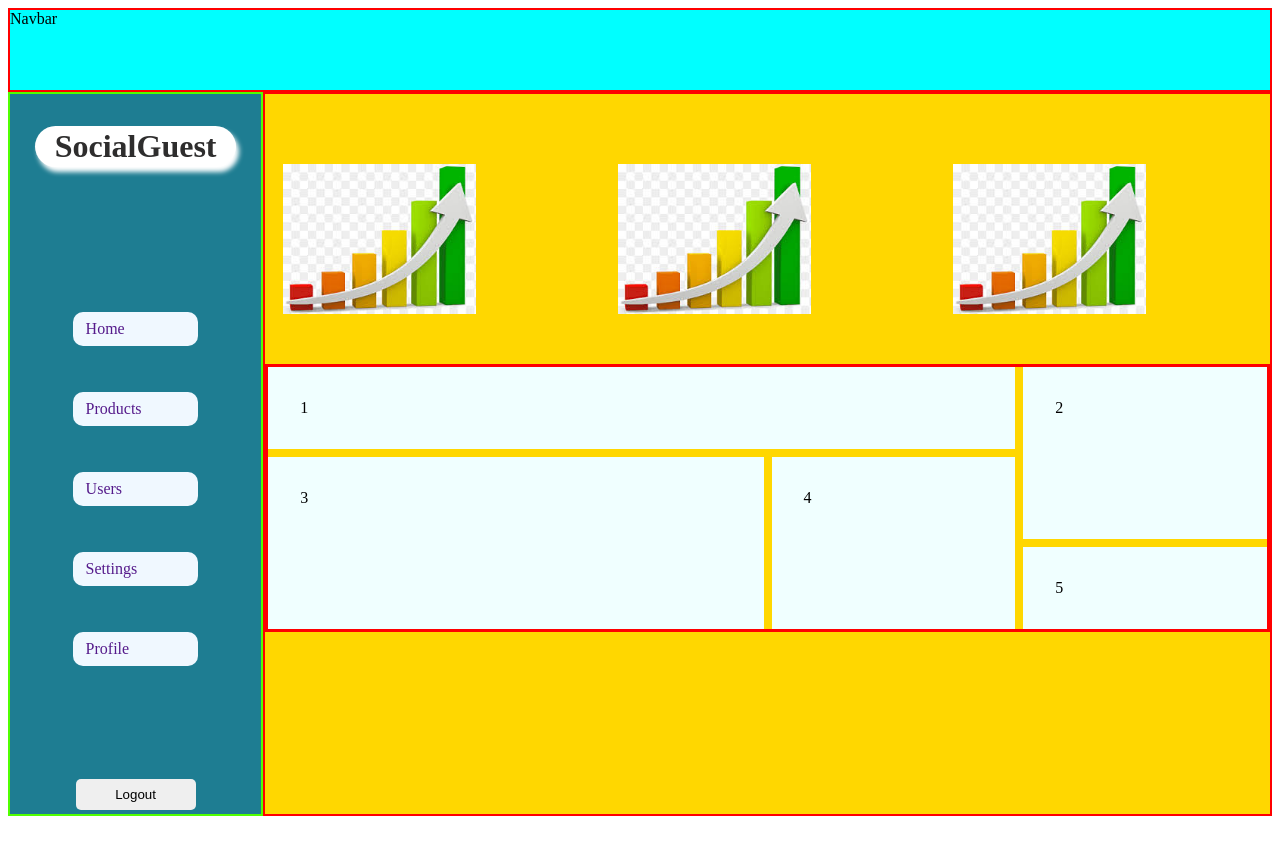
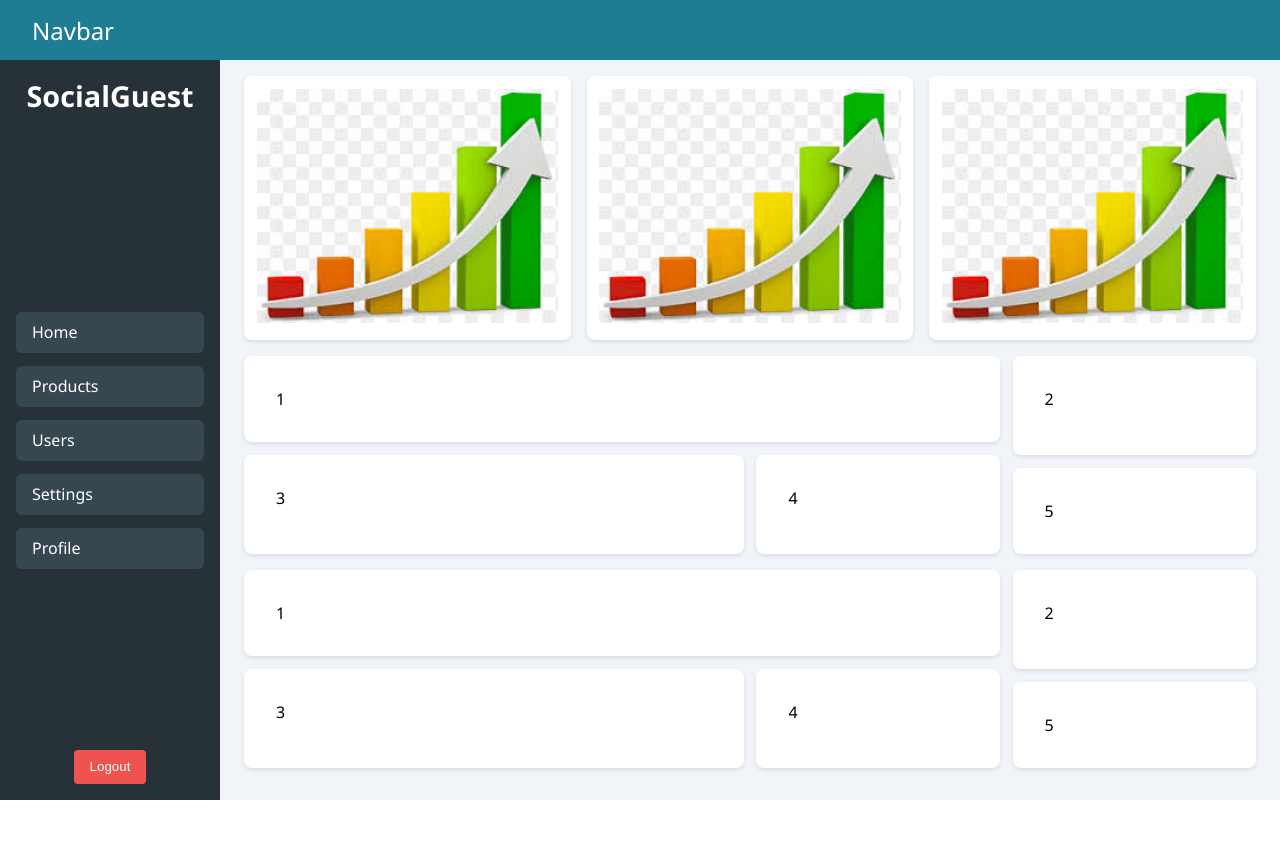
Before and after one commit to pavanp0309/May_fs_21-25, a plain HTML site: page css/AD.html in a window 1280 px wide. Before the commit the page ends 824 px from the top, so only its background shows below. Drawn offline with Linux system fonts and the light colour scheme.

Commit message:
updated-dashboard

```diff
--- a/css/AD.html
+++ b/css/AD.html
@@ -2,41 +2,37 @@
 <html lang="en">
 <head>
   <meta charset="UTF-8" />
-    <meta name="viewport" content="width=device-width, initial-scale=1.0" />
-    <title>Document</title>
-    <link rel="stylesheet" href="flexd.css" />
+  <meta name="viewport" content="width=device-width, initial-scale=1.0">
+  <title>Dashboard Layout</title>
+  <link rel="stylesheet" href="flexd.css">
 </head>
 <body>
-    <div class="dashboard">
   <div class="navbar">Navbar</div>
   <div class="layout">
     <div class="sidebar">
       <h3 class="brand_Name">SocialGuest</h3>
-          <!-- links for SIDE_NAV -->
       <ul class="sidenav_nav">
-            <li class="nav_item"><a class="nav-links" href="">Home</a></li>
-            <li class="nav_item"><a class="nav-links" href="">Products</a></li>
-            <li class="nav_item"><a class="nav-links" href="">Users</a></li>
-            <li class="nav_item"><a class="nav-links" href="">Settings</a></li>
-            <li class="nav_item"><a class="nav-links" href="">Profile</a></li>
+        <li class="nav_item"><a class="nav-links" href="#">Home</a></li>
+        <li class="nav_item"><a class="nav-links" href="#">Products</a></li>
+        <li class="nav_item"><a class="nav-links" href="#">Users</a></li>
+        <li class="nav_item"><a class="nav-links" href="#">Settings</a></li>
+        <li class="nav_item"><a class="nav-links" href="#">Profile</a></li>
       </ul>
-
-          <!-- logout button -->
-          <button class="btn btn-logout">Logout</button>
+      <button class="btn-logout">Logout</button>
     </div>
     <div class="main">
       <div class="card_layout">
-            <div class="graph-card graph-card-1">
-              <img src="./assets/bar.jpg" alt="" class="bar-img" />
+        <div class="graph-card"><img src="./assets/bar.jpg" alt="bar" class="bar-img"></div>
+        <div class="graph-card"><img src="./assets/bar.jpg" alt="bar" class="bar-img"></div>
+        <div class="graph-card"><img src="./assets/bar.jpg" alt="bar" class="bar-img"></div>
       </div>
-            <div class="graph-card graph-card-2">
-              <img src="./assets/bar.jpg" alt="" class="bar-img" />
+      <div class="parent">
+        <div class="div1 grid-card">1</div>
+        <div class="div2 grid-card">2</div>
+        <div class="div3 grid-card">3</div>
+        <div class="div4 grid-card">4</div>
+        <div class="div5 grid-card">5</div>
       </div>
-            <div class="graph-card graph-card-3">
-              <img src="./assets/bar.jpg" alt="" class="bar-img" />
-            </div>
-          </div>
-
       <div class="parent">
         <div class="div1 grid-card">1</div>
         <div class="div2 grid-card">2</div>
@@ -46,6 +42,5 @@
       </div>
     </div>
   </div>
-    </div>
 </body>
 </html>
--- a/css/flexd.css
+++ b/css/flexd.css
@@ -1,127 +1,155 @@
-.dashboard{
-
+   * {
+      box-sizing: border-box;
+      margin: 0;
+      padding: 0;
     }
-.navbar{
-  background-color: aqua;
-  border: 2px solid red;
-  height: 10vh;
-}
-.layout{
- display: flex;
-
+    html, body {
+      height: 100%;
+      font-family: 'Segoe UI', Tahoma, Geneva, Verdana, sans-serif;
     }
 
-.sidebar{
-  background-color: rgb(30, 125, 146);
-   border: 2px solid rgb(81, 255, 0);
-   height:90vh ;
-   width:20vw;
+    /* Navbar fixed at top */
+    .navbar {
+      position: fixed;
+      top: 0;
+      left: 0;
+      width: 100%;
+      height: 60px;
+      background-color: #1e7d92;
+      color: white;
+      display: flex;
+      align-items: center;
+      padding: 0 2rem;
+      font-size: 1.5rem;
+      z-index: 100;
+    }
+
+    /* Layout under navbar: sidebar + main side by side */
+    .layout {
+      display: flex;
+      margin-top: 60px; /* leave space for navbar */
+      height: calc(100vh - 60px);
+    }
+
+    /* Sidebar styling */
+    .sidebar {
+      width: 220px;
+      background-color: #263238;
+      color: white;
       display: flex;
       flex-direction: column;
       justify-content: space-between;
-   align-items: center;
+      padding: 1rem 0;
+      height: calc(100vh - 60px);
+      overflow-y: auto;
+      position: sticky;
+      top: 60px; /* so it stays under navbar */
     }
 
-.main{
- background-color: gold;
-  border: 2px solid red;
-  height: 90vh;
-  width: 80vw;
-  overflow-y: scroll;
-  scrollbar-width: 10px;
-  --webkit-scrollbar-width:10px;
-}
-.brand_Name{
-    padding: 2px 20px;
-    color: rgb(46, 45, 45);
-    font-size: 2rem;
-    background-color: white;
-    border-radius: 40px;
-    box-shadow: 3px 5px 5px white;
+    .brand_Name {
+      text-align: center;
+      font-size: 1.8rem;
+      margin-bottom: 1rem;
     }
 
-.sidenav_nav{
-    height: 50vh;
-   list-style-type: none;
+    .sidenav_nav {
+      list-style: none;
       display: flex;
       flex-direction: column;
-  justify-content: space-around;
-  align-items: center;
-  padding: .56rem;
-
-
-}
-.nav_item{
-   background-color: aliceblue;
-   padding: .5rem .78rem;
-   width: 100px;
-   border-radius: 10px;
-}
-.nav-links{
-  text-decoration: none;
-}
-.btn{
- display: inline-block;
- width: 120px;
- padding: .5rem .68rem;
- margin-bottom: 4px;
- border-radius: 5px;
- border: none;
+      gap: 0.8rem;
+      padding: 0 1rem;
     }
 
-.card_layout{
- display: flex;
- justify-content: space-around;
- height: 30vh;
- margin-bottom: 30px;
- align-items: center;
-}
-.bar-img{
-    height: 150px;
+    .nav_item {
+      background: #37474f;
+      border-radius: 6px;
     }
 
-.graph-card{
-  width: 300px;
-  height: 100px;
-  padding: 10px;
+    .nav-links {
+      display: block;
+      color: white;
+      text-decoration: none;
+      padding: 0.6rem 1rem;
     }
 
+    .nav-links:hover {
+      background: #455a64;
+      border-radius: 6px;
+    }
 
+    .btn-logout {
+      background: #ef5350;
+      color: white;
+      margin: 0 auto;
+      padding: 0.6rem 1rem;
+      border: none;
+      border-radius: 4px;
+      cursor: pointer;
+    }
+
+    .btn-logout:hover {
+      background: #e53935;
+    }
+
+    /* Main content area: scrollable */
+    .main {
+      flex: 1;
+      overflow-y: auto;
+      background: #f1f4f9;
+      padding: 1rem 1.5rem;
+      height: calc(100vh - 60px); /* fill remaining space */
+    }
+
+    /* Card layout on top */
+    .card_layout {
+      display: flex;
+      gap: 1rem;
+      margin-bottom: 1rem;
+    }
+
+    .graph-card {
+      background: white;
+      border-radius: 8px;
+      flex: 1;
+      padding: 0.8rem;
+      box-shadow: 0 2px 4px rgba(0,0,0,0.1);
+    }
+
+    .bar-img {
+      width: 100%;
+      height: auto;
+      border-radius: 4px;
+    }
+
+    /* Grid below cards */
     .parent {
-
       display: grid;
       grid-template-columns: repeat(4, 1fr);
-    grid-template-rows: repeat(3, 1fr);
-    gap: 8px;
-    border: 3px solid red;
-}
-.grid-card{
-    background-color: azure;
-    padding: 2rem;
+      gap: 0.8rem;
+      margin-bottom: 1rem;
     }
 
-.div1 {
-    grid-column: span 3 / span 3;
+    .grid-card {
+      background: white;
+      padding: 2rem;
+      border-radius: 8px;
+      box-shadow: 0 2px 4px rgba(0,0,0,0.1);
     }
 
-.div2 {
-    grid-row: span 2 / span 2;
-    grid-column-start: 4;
+    .div1 { grid-column: span 3; }
+    .div2 { grid-row: span 2; }
+    .div3 { grid-column: span 2; grid-row: span 2; }
+    .div4 { grid-row: span 2; }
+    .div5 {}
+
+    /* Custom scrollbar (optional) */
+    .main::-webkit-scrollbar {
+      width: 8px;
     }
-
-.div3 {
-    grid-column: span 2 / span 2;
-    grid-row: span 2 / span 2;
-    grid-row-start: 2;
+    .main::-webkit-scrollbar-thumb {
+      background-color: rgba(0,0,0,0.2);
+      border-radius: 4px;
     }
-
-.div4 {
-    grid-row: span 2 / span 2;
-    grid-column-start: 3;
-    grid-row-start: 2;
+    .main::-webkit-scrollbar-track {
+      background: transparent;
     }
-
-.div5 {
-    grid-column-start: 4;
-    grid-row-start: 3;
-}
```
Lines whose indentation alone changed are shown as unchanged.
